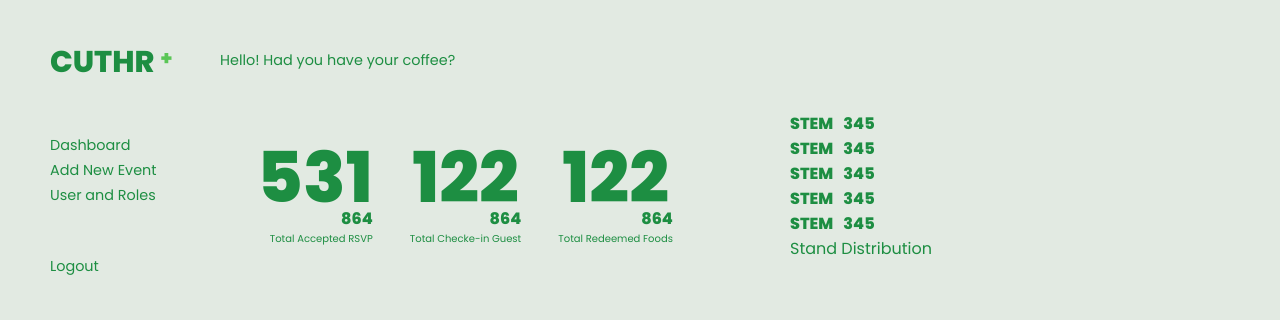
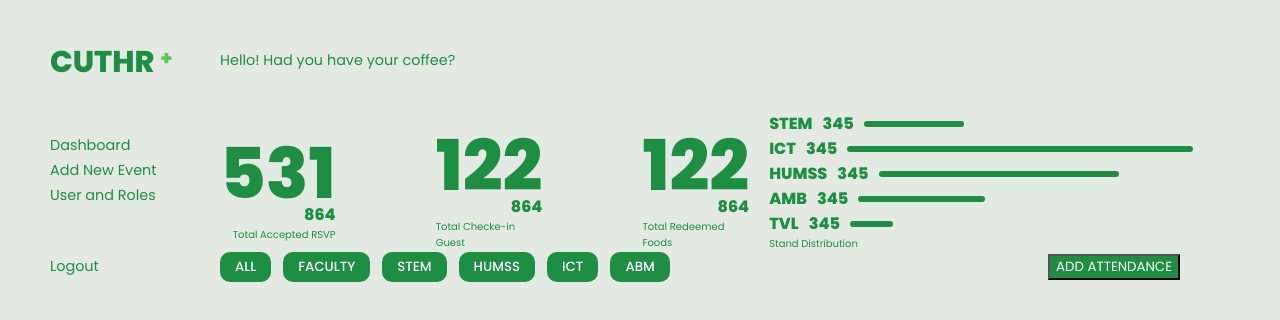
Before and after one commit to FajiSource/cuthr_admin_app, a React (Vite) app: page /dashboard in a window 1280 px wide. Shown: the top 320 px of the page. Built offline with nearby package versions, Linux system fonts and the light colour scheme.

Commit message:
updated admin dashboard v3

```diff
--- a/src/assets/globals.css
+++ b/src/assets/globals.css
@@ -46,24 +46,46 @@ a{
 a:hover{
     font-weight: 700;
 }
-
+button:hover{
+    opacity: .8;
+}
 /* theme */
 #light{background-color: var(--primary-light);}
 #light .logo{color: var(--primary-green);}
 #light .text{color: var( --third-green) ;}
 #light .bg{background-color: var(--primary-green);}
-#light .secondary-bg{background-color: var(--third-green);}
+#light .secondary-bg {background-color: var(--third-green);}
+#light .border {border-color: var(--third-green) ;}
+
 
 #dark .bg{background-color: var(--secondary-green) ;}
 #dark{background-color: var(--primary-dark);}
 #dark .logo{color: var(--secondary-green);}
 #dark .text{color: var(--secondary-green) ;}
+#dark .border {border-color: var(--secondary-green) ;}
 
 #green .logo{color: var(--primary-dark);}
 #green .text{color: var(--primary-dark) ;}
 #green{background-color: var(--primary-green);}
 #green .bg{background-color: var(--primary-dark);}
 #green input{color: var(--primary-light);}
+#green .border {border-color: var(--primary-dark) ;}
+
+#light .button{
+    background-color: var(--third-green);
+    color: white;
+}
+
+#dark .button{
+    background-color: var(--third-green);
+    color: black;
+}
+
+#green .button{
+    background-color: var(--primary-dark);
+    color: var(--third-green);
+}
+
 
 /* logo */
 
@@ -95,6 +117,7 @@ a:hover{
     position: absolute;
 }
 
+/* ui styles */
 
 /* login */
 
@@ -214,7 +237,7 @@ a:hover{
     width: 100%;
     display: flex;
     flex-direction: row;
-    gap: 80px;
+    gap: 20px;
     justify-content: space-between;
 }
 
@@ -225,7 +248,8 @@ a:hover{
 .dash-totals{
     display: flex;
     align-items: center;
-    justify-content: space-evenly;
+    justify-content: left;
+    gap: 100px;
     flex-direction: row;
 }
 
@@ -270,7 +294,9 @@ a:hover{
     display: flex;
     flex-direction: column;
     justify-content: left;
-    gap: 5px;
+    gap: 0px;
+    flex: 1;
+    position: relative;
 }
 .status{
     display: flex;
@@ -282,11 +308,40 @@ a:hover{
     font-weight: 800;
 
 }
+
 .status-bar{
     flex: 1;
     position: relative;
+
     border-radius: 10px;
 }
-.status-bar div{
+.status-bar span{
     border-radius: 10px;
+    width: 100px;
+    display: block;
+    height: 6px;
+
 }
+.status-label{
+    font-size: 10px;
+}
+
+.admin-table-header{
+    width: 100%;
+    display: flex;
+    align-items: center;
+    justify-content: space-between;
+    padding-right: 100px;
+}
+
+.admin-header-btns{
+    display: flex;
+    gap: 12px;
+}
+.admin-header-btns button{
+    width: fit-content;
+    font-weight: 500;
+    border-radius: 10px;
+    padding: 5px 15px;
+    border: none;
+}
--- a/src/pages/DashBoard.jsx
+++ b/src/pages/DashBoard.jsx
@@ -21,39 +21,49 @@ export default function DashBoard() {
                 </div>
 
                 <div className="admin-status text">
-                    <div className="statuc-container">
+                    <div className="status-container">
                         <div className="status">
                             <span>STEM</span>
                             <span>345</span>
-                            <div className="status-bar"><div></div></div>
+                            <div className="status-bar"><span className="secondary-bg"  ></span></div>
                         </div>
                         <div className="status">
-                            <span>STEM</span>
+                            <span>ICT</span>
                             <span>345</span>
-                            <div className="status-bar"><div></div></div>
+                            <div className="status-bar"><span className="secondary-bg" style={{ width: "80%" }}></span></div>
                         </div>
                         <div className="status">
-                            <span>STEM</span>
+                            <span>HUMSS</span>
                             <span>345</span>
-                            <div className="status-bar"><div></div></div>
+                            <div className="status-bar"><span className="secondary-bg" style={{ width: "60%" }}></span></div>
                         </div>
                         <div className="status">
-                            <span>STEM</span>
+                            <span>AMB</span>
                             <span>345</span>
-                            <div className="status-bar"><div></div></div>
+                            <div className="status-bar"><span className="secondary-bg" style={{ width: "30%" }}></span></div>
                         </div>
                         <div className="status">
-                            <span>STEM</span>
+                            <span>TVL</span>
                             <span>345</span>
-                            <div className="status-bar"><div className="secondary-bg" style={{width:"50%"}}></div></div>
+                            <div className="status-bar"><span className="secondary-bg" style={{ width: "10%" }}></span></div>
                         </div>
                     </div>
-                    <span>Stand Distribution</span>
+                    <span className="status-label">Stand Distribution</span>
                 </div>
             </div>
 
             <div>
-
+                <div className="admin-table-header">
+                    <div className="admin-header-btns">
+                        <button className="button">ALL</button>
+                        <button className="button">FACULTY</button>
+                        <button className="button">STEM</button>
+                        <button className="button">HUMSS</button>
+                        <button className="button">ICT</button>
+                        <button className="button">ABM</button>
+                    </div>
+                    <button className="button">ADD ATTENDANCE</button>
+                </div>
             </div>
         </section>
     )
```
